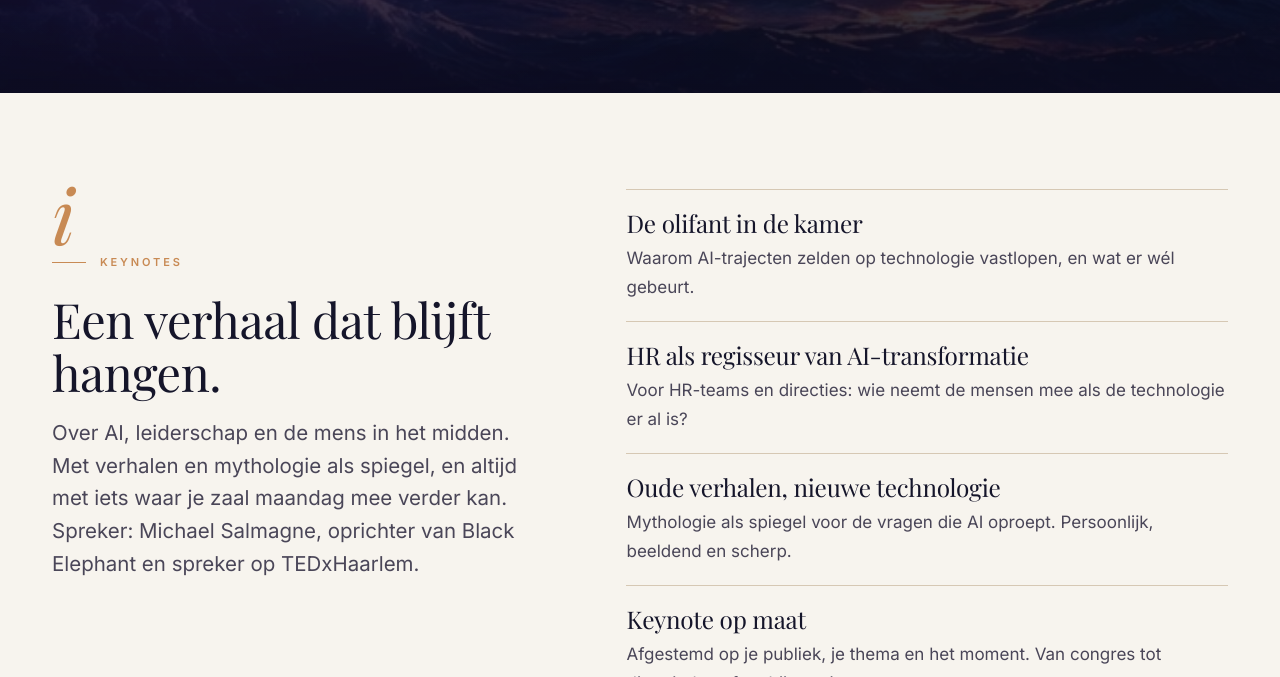
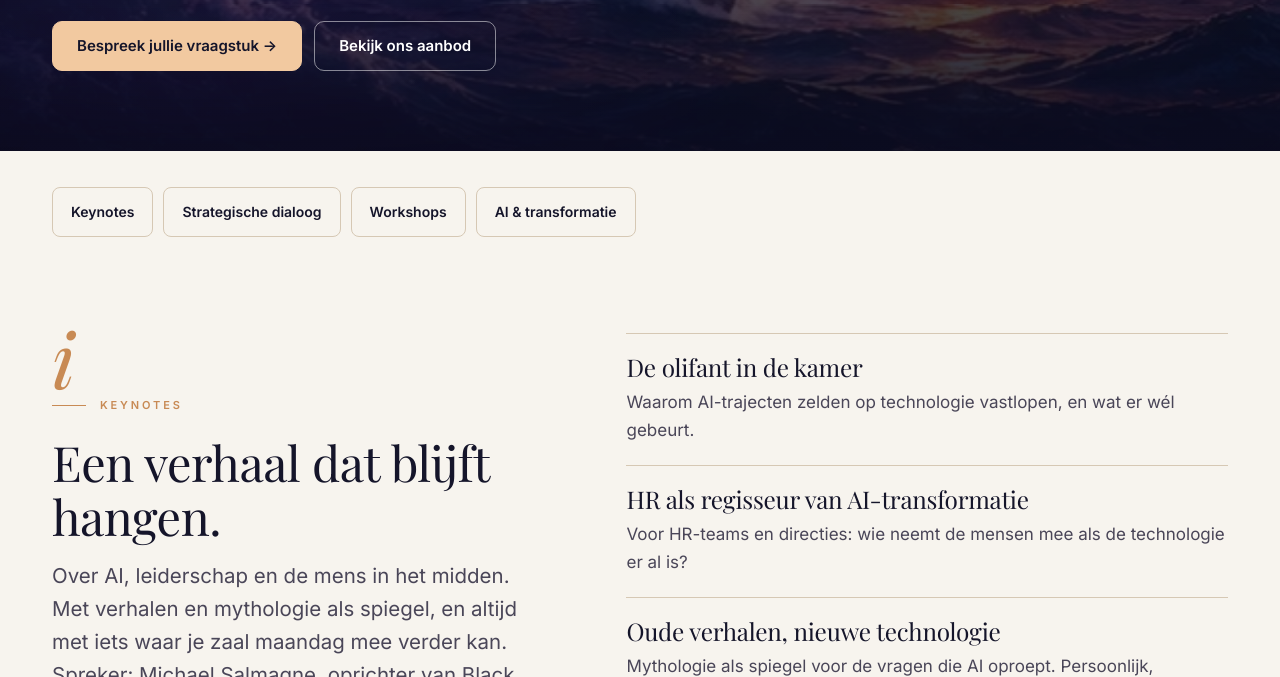
Before and after one commit to 197701010/black-elephant-site, a plain HTML site: page practice/index.html in a window 1280 px wide. Shown: the part 568-1245 px from the top of the page. Drawn offline with Linux system fonts and the light colour scheme.

Commit message:
Clarify B2B journey with direct inquiry and service navigation

```diff
--- a/practice/index.html
+++ b/practice/index.html
@@ -40,7 +40,7 @@
 .princ h3{font-size:clamp(24px,2.2vw,30px);margin:8px 0 10px}
 .princ .eyebrow{margin-bottom:6px}
 @media (max-width:920px){.svc{grid-template-columns:1fr;gap:20px;padding:60px 0}.sectors,.princ{grid-template-columns:1fr}.sectors div{padding-right:0}}
-</style>
+.practice-jump{display:flex;flex-wrap:wrap;gap:10px}.practice-jump a{padding:12px 18px;border:1px solid var(--line-2);border-radius:8px;font-size:14px;font-weight:600}.practice-jump a:hover{background:var(--mist)}.svc{scroll-margin-top:98px}</style>
 </head>
 <body>
 <a class="skip" href="#main">Naar de inhoud</a>
@@ -66,11 +66,11 @@
     <p class="crumbs"><a href="/">Black Elephant</a> / The Practice</p>
     <p class="eyebrow">The Practice</p>
     <h1>Van verhaal naar <em>organisatie.</em></h1>
-    <p class="lede" style="margin-top:26px">Technologie kan veranderen hoe we werken. Verhalen kunnen veranderen hoe we naar ons werk en naar elkaar kijken. We brengen beide samen in de praktijk van organisaties.</p>
+    <p class="lede" style="margin-top:26px">Technologie kan veranderen hoe we werken. Verhalen kunnen veranderen hoe we naar ons werk en naar elkaar kijken. We brengen beide samen in de praktijk van organisaties.</p><div class="actions" style="margin-top:24px"><a class="btn btn-warm" href="/contact/?onderwerp=Kennismaking">Bespreek jullie vraagstuk →</a><a class="btn btn-ghost" style="color:#fff;border-color:#ffffff80" href="#aanbod">Bekijk ons aanbod</a></div>
   </div>
 </section>
 
-<section aria-label="Diensten">
+<section id="aanbod" aria-label="Diensten"><div class="wrap" style="padding-top:36px"><nav class="practice-jump" aria-label="Ga naar een dienst"><a href="#keynotes">Keynotes</a><a href="#dialoog">Strategische dialoog</a><a href="#incompany">Workshops</a><a href="#transformatie">AI &amp; transformatie</a></nav></div>
 <div class="wrap">
 
 <div class="svc" id="keynotes">
```
